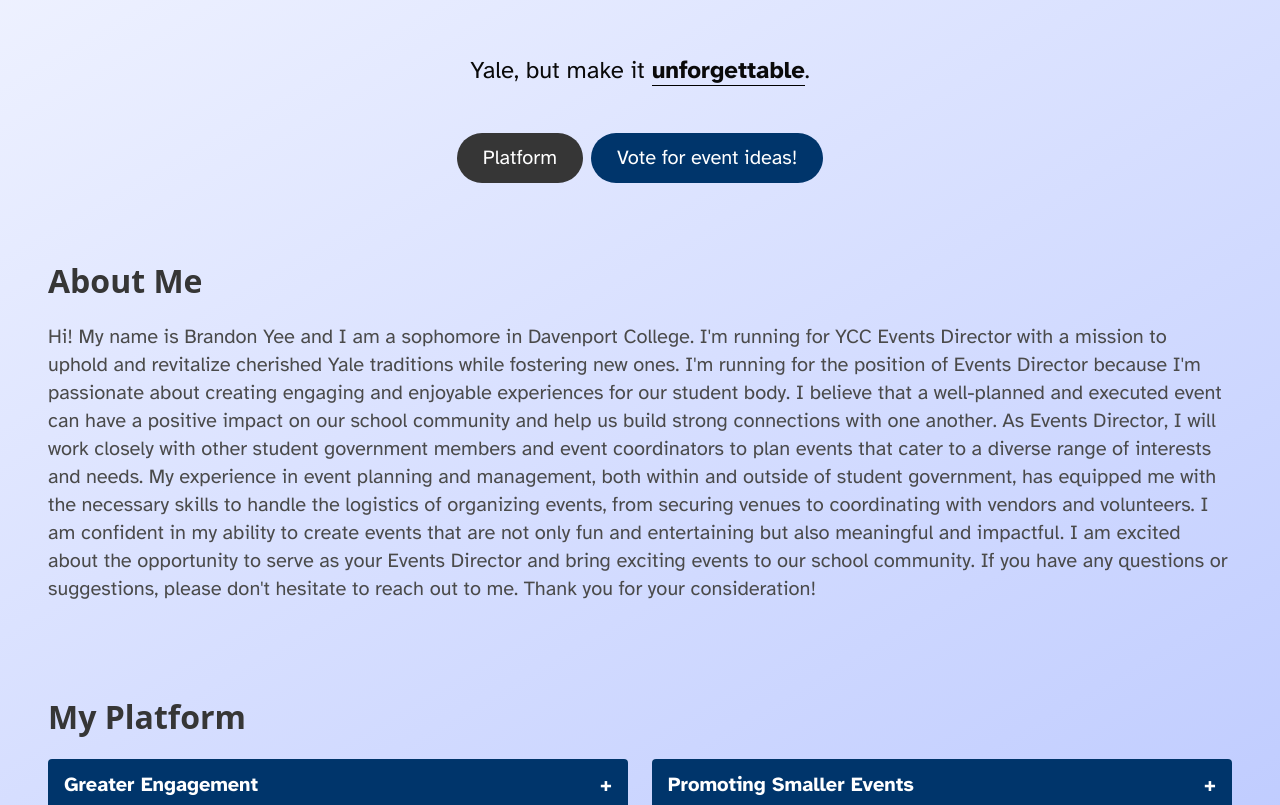
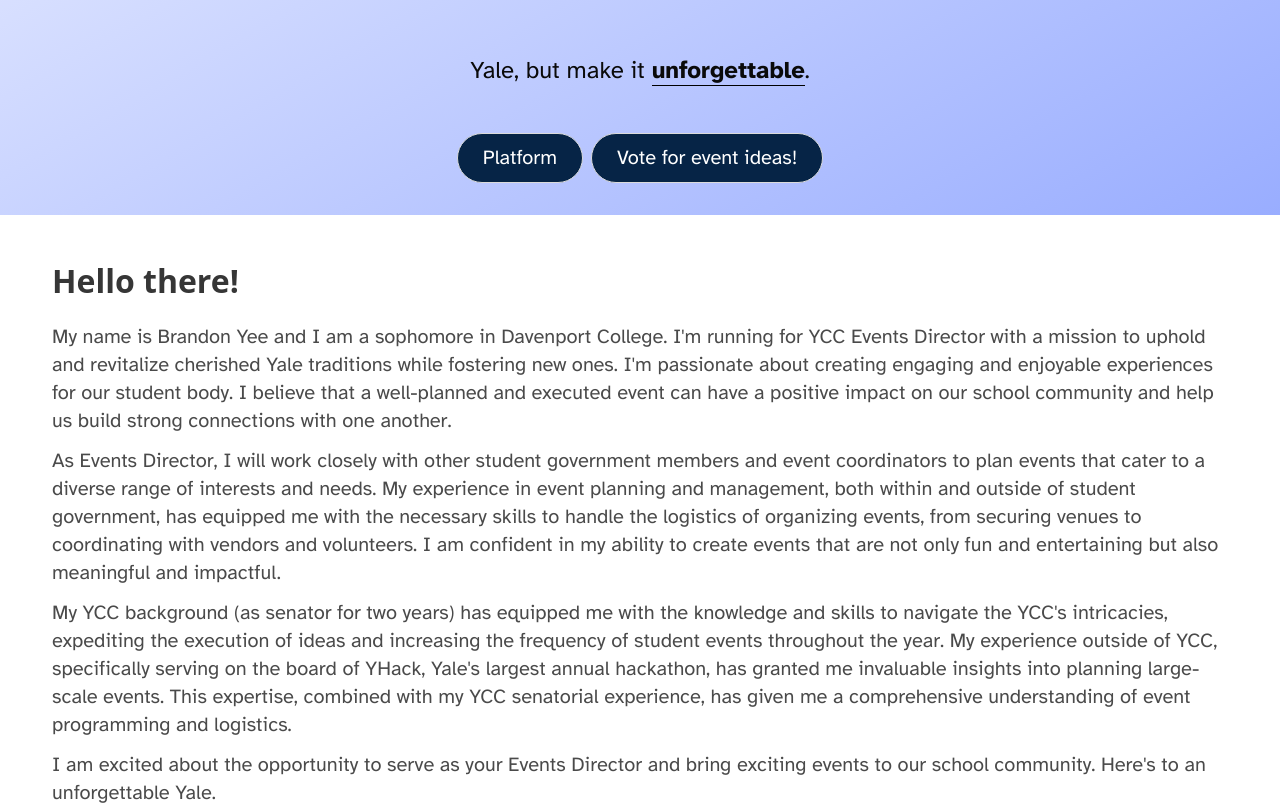
Before and after one commit to Firebird1029/brandonforycc, a Next.js app: page / in a window 1280 px wide. Shown: the part 600-1405 px from the top of the page. Built offline with nearby package versions, Linux system fonts and the light colour scheme; no server answers; the database is empty.

Commit message:
finalize content

```diff
--- a/pages/index.js
+++ b/pages/index.js
@@ -135,10 +135,15 @@
 				<link rel="icon" href="/favicon.ico" />
 			</Head>
 			<main>
-				<section className="hero is-fullheight">
+				<section
+					className="hero is-fullheight"
+					style={{
+						background: "linear-gradient(150deg, #fff, rgba(0, 50, 255, 0.4))",
+					}}
+				>
 					<div className="hero-head">
 						<div className="container grid grid-col-3 z-10">
-							<div className="col-start-2">
+							<div className="col-start-2 col-end-2">
 								<Image
 									src="/VoteYeeBlue.svg"
 									width={524}
@@ -180,13 +185,13 @@
 						<div className="container has-text-centered">
 							<div className="buttons mb-5 justify-center are-medium">
 								<button
-									className="button is-dark is-rounded"
+									className="button is-rounded clickable"
 									onClick={() => platformSectionRef.current.scrollIntoView()}
 								>
 									Platform
 								</button>
 								<button
-									className="button is-primary is-rounded"
+									className="button is-rounded clickable"
 									onClick={() => voteSectionRef.current.scrollIntoView()}
 								>
 									Vote for event ideas!
@@ -196,38 +201,49 @@
 					</div>
 				</section>
 
-				<section className="section" ref={platformSectionRef}>
-					<h1 className="title">About Me</h1>
+				<section className="section mx-1 md:mx-24 xl:mx-72 2xl:mx-84" ref={platformSectionRef}>
+					<h1 className="title">Hello there!</h1>
+					<p className="pb-3">
+						My name is Brandon Yee and I am a sophomore in Davenport College. I&apos;m running for YCC
+						Events Director with a mission to uphold and revitalize cherished Yale traditions while
+						fostering new ones. I&apos;m passionate about creating engaging and enjoyable experiences for
+						our student body. I believe that a well-planned and executed event can have a positive impact on
+						our school community and help us build strong connections with one another.
+					</p>
+					<p className="pb-3">
+						As Events Director, I will work closely with other student government members and event
+						coordinators to plan events that cater to a diverse range of interests and needs. My experience
+						in event planning and management, both within and outside of student government, has equipped me
+						with the necessary skills to handle the logistics of organizing events, from securing venues to
+						coordinating with vendors and volunteers. I am confident in my ability to create events that are
+						not only fun and entertaining but also meaningful and impactful.
+					</p>
+					<p className="pb-3">
+						My YCC background (as senator for two years) has equipped me with the knowledge and skills to
+						navigate the YCC&apos;s intricacies, expediting the execution of ideas and increasing the
+						frequency of student events throughout the year. My experience outside of YCC, specifically
+						serving on the board of YHack, Yale&apos;s largest annual hackathon, has granted me invaluable
+						insights into planning large-scale events. This expertise, combined with my YCC senatorial
+						experience, has given me a comprehensive understanding of event programming and logistics.
+					</p>
 					<p>
-						Hi! My name is Brandon Yee and I am a sophomore in Davenport College. I&apos;m running for YCC
-						Events Director with a mission to uphold and revitalize cherished Yale traditions while
-						fostering new ones. I&apos;m running for the position of Events Director because I&apos;m
-						passionate about creating engaging and enjoyable experiences for our student body. I believe
-						that a well-planned and executed event can have a positive impact on our school community and
-						help us build strong connections with one another. As Events Director, I will work closely with
-						other student government members and event coordinators to plan events that cater to a diverse
-						range of interests and needs. My experience in event planning and management, both within and
-						outside of student government, has equipped me with the necessary skills to handle the logistics
-						of organizing events, from securing venues to coordinating with vendors and volunteers. I am
-						confident in my ability to create events that are not only fun and entertaining but also
-						meaningful and impactful. I am excited about the opportunity to serve as your Events Director
-						and bring exciting events to our school community. If you have any questions or suggestions,
-						please don&apos;t hesitate to reach out to me. Thank you for your consideration!
+						I am excited about the opportunity to serve as your Events Director and bring exciting events to
+						our school community. Here&apos;s to an unforgettable Yale.
 					</p>
 				</section>
 				<section className="section">
 					<h1 className="title font-sans">My Platform</h1>
 					<div className="columns is-multiline">
 						<div className="column is-6">
-							<Accordion akey={1} title={"Greater Engagement"}>
+							<Accordion akey={1} title={"Greater Student Engagement"}>
 								<p>
 									One of my top priorities is to increase student engagement and participation in
 									campus activities. To achieve this, I will make it a point to reach out to students
 									who have not traditionally attended YCC events. I recognize that there are many
 									students on campus who may not feel that YCC events are relevant or interesting to
 									them. However, I believe that by identifying successful events from the past, like
-									Agastya&apos;s Night at the Museum, we can create new opportunities to bring in
-									non-traditional attendees.
+									Night at the Museum, we can create new opportunities to bring in non-traditional
+									attendees.
 								</p>
 								<p>
 									To do this, I will work closely with student organizations and clubs to co-sponsor
@@ -247,19 +263,19 @@
 								<p>
 									While big events like concerts and comedy shows are important, smaller arts events
 									often go unnoticed, despite being just as important and impactful. One way to
-									promote smaller arts events is by continuing Agastya&apos;s Campus Buzz, a weekly
-									email that promotes upcoming events happening on campus. This is a great way to
-									reach a wide audience and ensure that all students are aware of the different
-									artistic events happening around them.
+									promote smaller arts events is by continuing the Campus Buzz, a weekly email that
+									promotes upcoming events happening on campus. This is a great way to reach a wide
+									audience and ensure that all students are aware of the different artistic events
+									happening around them.
 								</p>
 								<p>
 									In addition to Campus Buzz, I propose creating a dedicated page on the YCC website
 									that highlights smaller arts events happening on campus. This page could feature
-									information on upcoming events, as well as reviews and testimonials from students
-									who have attended these events in the past. Another idea is to collaborate with
-									student organizations and clubs to co-sponsor smaller arts events. By working
-									together, we can pool resources and create more engaging and impactful events that
-									showcase the artistic talents of our student body.
+									information on upcoming events, as well as positive reviews from students who have
+									attended these events in the past. Another idea is to collaborate with student
+									organizations and clubs to co-sponsor smaller arts events. By working together, we
+									can pool resources and create more engaging and impactful events that showcase the
+									artistic talents of our student body.
 								</p>
 								<p>
 									I also propose hosting a student art exhibit, where students can showcase their
@@ -298,16 +314,15 @@
 								<p>
 									Regarding Spring Fling, it&apos;s important that students have a say in Spring Fling
 									because it is one of the biggest and most highly anticipated events of the year.
-									This music concert on Old Campus takes place at the end of each school year and is a
-									chance for students to come together and celebrate the end of the academic year. By
-									giving students a say in the selection of Spring Fling artists, we are allowing them
-									to have a direct impact on the event and ensure that it reflects their tastes and
-									preferences. This not only increases student engagement and excitement leading up to
-									the event, but also helps to create a sense of ownership and pride in the event
-									itself. Furthermore, by involving students in the selection process, we can help to
-									create a more diverse and inclusive lineup of artists. This ensures that all
-									students feel represented and included, regardless of their musical tastes or
-									backgrounds.
+									This music concert is a chance for students to come together and celebrate the end
+									of the academic year. By giving students a say in the selection of Spring Fling
+									artists, we are allowing them to have a direct impact on the event and ensure that
+									it reflects their tastes and preferences. This not only increases student engagement
+									and excitement leading up to the event, but also helps to create a sense of
+									ownership and pride in the event itself. Furthermore, by involving students in the
+									selection process, we can help to create a more diverse and inclusive lineup of
+									artists. This ensures that all students feel represented and included, regardless of
+									their musical tastes or backgrounds.
 								</p>
 							</Accordion>
 						</div>
@@ -394,15 +409,15 @@
 									memory remains up-to-date and relevant.
 								</p>
 								<p>
-									I&apos;m currently working closely with the current Events Director, Agastya, to
-									archive his work and ensure that his efforts are not lost. Agastya has done an
-									incredible job of reintroducing lost traditions and events during the COVID-19
-									pandemic, and I believe that his work is an important part of our institutional
-									memory. Overall, I believe that focusing on archiving the previous work of YCC
-									members is a crucial step towards preserving our institutional memory and building a
-									strong foundation for future work. If elected as the Events Director, I&apos;m
-									committed to making this happen and ensuring that our campus community continues to
-									benefit from the hard work and dedication of YCC members both past and present.
+									I&apos;m currently working with the current Events Director, Agastya, to archive his
+									work and ensure that his efforts are not lost. His team has done an incredible job
+									of reintroducing lost traditions and events after the COVID-19 pandemic, and I
+									believe that their work is an important part of our institutional memory. Overall, I
+									believe that focusing on archiving the previous work of YCC members is a crucial
+									step towards preserving our institutional memory and building a strong foundation
+									for future work. If elected as the Events Director, I&apos;m committed to making
+									this happen and ensuring that our campus community continues to benefit from the
+									hard work and dedication of YCC members both past and present.
 								</p>
 							</Accordion>
 						</div>
--- a/styles/globals.css
+++ b/styles/globals.css
@@ -9,7 +9,7 @@
 }
 
 body {
-	background: linear-gradient(150deg, #fff, rgba(0, 50, 255, 0.4));
+	/* background: linear-gradient(150deg, #fff, rgba(0, 50, 255, 0.4)); */
 }
 
 @layer components {
@@ -20,6 +20,20 @@
 	p {
 		@apply text-xl;
 	}
+
+	.clickable {
+		@apply bg-title-blue1 text-white;
+		transition: background-color 0.2s;
+	}
+
+	.clickable:hover {
+		@apply bg-title-blue2 text-white;
+	}
+
+	.clickable:active,
+	.clickable:focus {
+		@apply text-white;
+	}
 }
 
 .accordion-body p:not(:last-child) {
```
